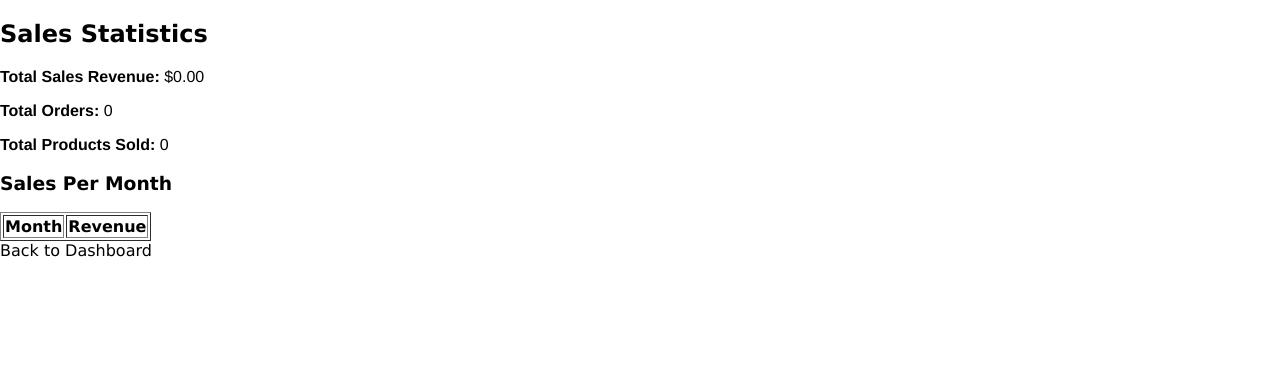
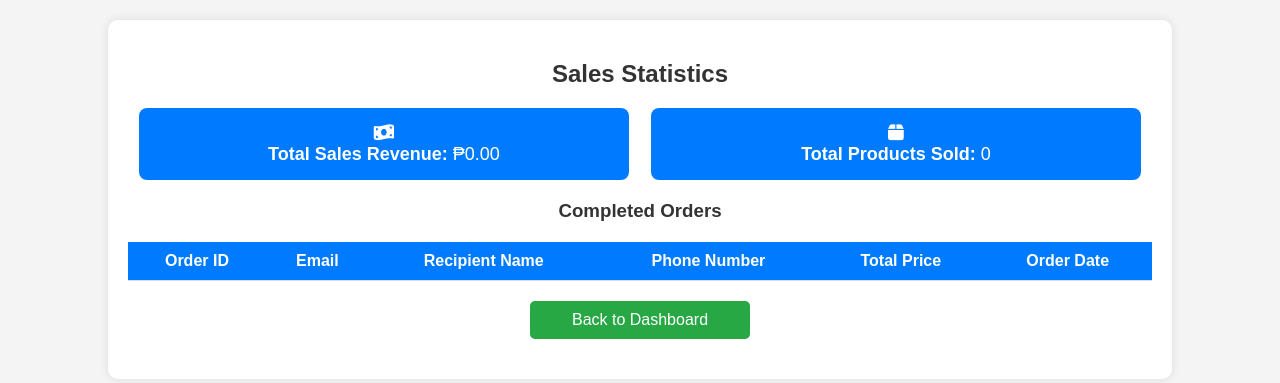
Before and after one commit to DavidPeradilla/LVMEN-Liturgicals, a PHP site: page /admin_sales.php in a window 1280 px wide. Shown: the top 383 px of the page. Run offline with PHP 8.4, Linux system fonts and the light colour scheme; tables that the repository leaves empty or names only in its code hold one stand-in row (values such as "Sample post"); a stand-in replaces the project's code that opens the database connection; lists and menus that the app fills with data are empty.

Commit message:
update 3.30

```diff
--- a/admin_sales.php
+++ b/admin_sales.php
@@ -6,62 +6,139 @@ if ($conn->connect_error) {
     die("Connection failed: " . $conn->connect_error);
 }
 
-// Total sales revenue
+// Fetch total sales revenue
 $total_sales_query = "SELECT SUM(total_price) AS total_revenue FROM orders WHERE order_status = 'Completed'";
 $total_sales_result = $conn->query($total_sales_query);
 $total_sales = $total_sales_result->fetch_assoc()['total_revenue'] ?? 0;
 
-// Total number of orders
-$total_orders_query = "SELECT COUNT(id) AS total_orders FROM orders WHERE order_status = 'Completed'";
-$total_orders_result = $conn->query($total_orders_query);
-$total_orders = $total_orders_result->fetch_assoc()['total_orders'] ?? 0;
-
-// Total products sold
-$total_products_query = "SELECT SUM(quantity) AS total_products FROM order_items_backup
+// Fetch total product sales
+$total_products_query = "SELECT SUM(quantity) AS total_products_sold
+                         FROM order_items_backup
                          JOIN orders ON order_items_backup.order_id = orders.id
                          WHERE orders.order_status = 'Completed'";
 $total_products_result = $conn->query($total_products_query);
-$total_products = $total_products_result->fetch_assoc()['total_products'] ?? 0;
+$total_products_sold = $total_products_result->fetch_assoc()['total_products_sold'] ?? 0;
 
-// Sales per month
-$sales_per_month_query = "SELECT DATE_FORMAT(order_date, '%Y-%m') AS month, SUM(total_price) AS revenue
-                          FROM orders WHERE order_status = 'Completed'
-                          GROUP BY month ORDER BY month DESC";
-$sales_per_month_result = $conn->query($sales_per_month_query);
-$sales_data = [];
-while ($row = $sales_per_month_result->fetch_assoc()) {
-    $sales_data[] = $row;
-}
-$conn->close();
+// Fetch completed orders
+$completed_orders_query = "SELECT * FROM orders WHERE order_status = 'Completed' ORDER BY id DESC";
+$completed_orders_result = $conn->query($completed_orders_query);
 ?>
 
 <!DOCTYPE html>
 <html lang="en">
 <head>
     <meta charset="UTF-8">
+    <meta name="viewport" content="width=device-width, initial-scale=1.0">
     <title>Sales Statistics</title>
-    <link rel="stylesheet" href="LVMEN.css">
+    <link rel="stylesheet" href="https://cdnjs.cloudflare.com/ajax/libs/font-awesome/6.0.0/css/all.min.css">
+    <style>
+        body {
+            font-family: Arial, sans-serif;
+            background-color: #f4f4f4;
+            margin: 0;
+            padding: 0;
+            display: flex;
+            flex-direction: column;
+            align-items: center;
+        }
+        .container {
+            background: white;
+            padding: 20px;
+            border-radius: 10px;
+            box-shadow: 0px 0px 10px rgba(0, 0, 0, 0.1);
+            width: 80%;
+            margin-top: 20px;
+        }
+        h2, h3 {
+            text-align: center;
+            color: #333;
+        }
+        .stats {
+            display: flex;
+            justify-content: space-around;
+            margin-bottom: 20px;
+        }
+        .stat-box {
+            background: #007bff;
+            color: white;
+            padding: 15px;
+            border-radius: 8px;
+            text-align: center;
+            font-size: 18px;
+            width: 45%;
+        }
+        table {
+            width: 100%;
+            border-collapse: collapse;
+            margin-top: 20px;
+        }
+        th, td {
+            padding: 10px;
+            text-align: center;
+            border-bottom: 1px solid #ddd;
+        }
+        th {
+            background-color: #007bff;
+            color: white;
+        }
+        tr:nth-child(even) {
+            background-color: #f9f9f9;
+        }
+        tr:hover {
+            background-color: #f1f1f1;
+        }
+        .btn {
+            display: block;
+            width: 200px;
+            padding: 10px;
+            text-align: center;
+            background: #28a745;
+            color: white;
+            border-radius: 5px;
+            text-decoration: none;
+            margin: 20px auto;
+            font-size: 16px;
+        }
+        .btn:hover {
+            background: #218838;
+        }
+    </style>
 </head>
 <body>
+    <div class="container">
         <h2>Sales Statistics</h2>
-    <p><strong>Total Sales Revenue:</strong> $<?php echo number_format($total_sales, 2); ?></p>
-    <p><strong>Total Orders:</strong> <?php echo $total_orders; ?></p>
-    <p><strong>Total Products Sold:</strong> <?php echo $total_products; ?></p>
-
-    <h3>Sales Per Month</h3>
-    <table border="1">
+        <div class="stats">
+            <div class="stat-box">
+                <i class="fas fa-money-bill-wave"></i> <br>
+                <strong>Total Sales Revenue:</strong> ₱<?php echo number_format($total_sales, 2); ?>
+            </div>
+            <div class="stat-box">
+                <i class="fas fa-box"></i> <br>
+                <strong>Total Products Sold:</strong> <?php echo number_format($total_products_sold); ?>
+            </div>
+        </div>
+        <h3>Completed Orders</h3>
+        <table>
             <tr>
-            <th>Month</th>
-            <th>Revenue</th>
+                <th>Order ID</th>
+                <th>Email</th>
+                <th>Recipient Name</th>
+                <th>Phone Number</th>
+                <th>Total Price</th>
+                <th>Order Date</th>
             </tr>
-        <?php foreach ($sales_data as $row) { ?>
+            <?php while ($order = $completed_orders_result->fetch_assoc()) { ?>
                 <tr>
-                <td><?php echo $row['month']; ?></td>
-                <td>$<?php echo number_format($row['revenue'], 2); ?></td>
+                    <td><?php echo $order['id']; ?></td>
+                    <td><?php echo htmlspecialchars($order['email']); ?></td>
+                    <td><?php echo htmlspecialchars($order['recipient_name']); ?></td>
+                    <td><?php echo htmlspecialchars($order['phone_number']); ?></td>
+                    <td>₱<?php echo number_format($order['total_price'], 2); ?></td>
+                    <td><?php echo $order['order_date']; ?></td>
                 </tr>
             <?php } ?>
         </table>
-
-    <a href="dashboard.php">Back to Dashboard</a>
+        <a href="dashboard.php" class="btn">Back to Dashboard</a>
+    </div>
 </body>
 </html>
--- a/view_cart.php
+++ b/view_cart.php
@@ -165,7 +165,7 @@ $cartEmpty = ($result->num_rows === 0);
     <h2>Your Shopping Cart</h2>
 
     <?php if ($cartEmpty): ?>
-        <p>Your cart is empty.</p>
+        <p ALIGN = "center">Your cart is empty.</p>
     <?php else: ?>
         <?php while ($row = $result->fetch_assoc()) { ?>
             <div class="cart-item" data-id="<?php echo $row['id']; ?>">
```
Also changed, not shown: admin_orders.php (+15 -6 lines), checkout.php (+35 -36 lines), gcash_payment.php (+51 -26 lines), get_sales.php (added, +14 -0 lines), update_order.php (+24 -8 lines), user_products.php (+30 -4 lines), order_details.php (indentation only), uploads/1743168025_e79dd102b35213f815291e0fb4bd12df.jpg (added). Lines whose indentation alone changed are shown as unchanged.
